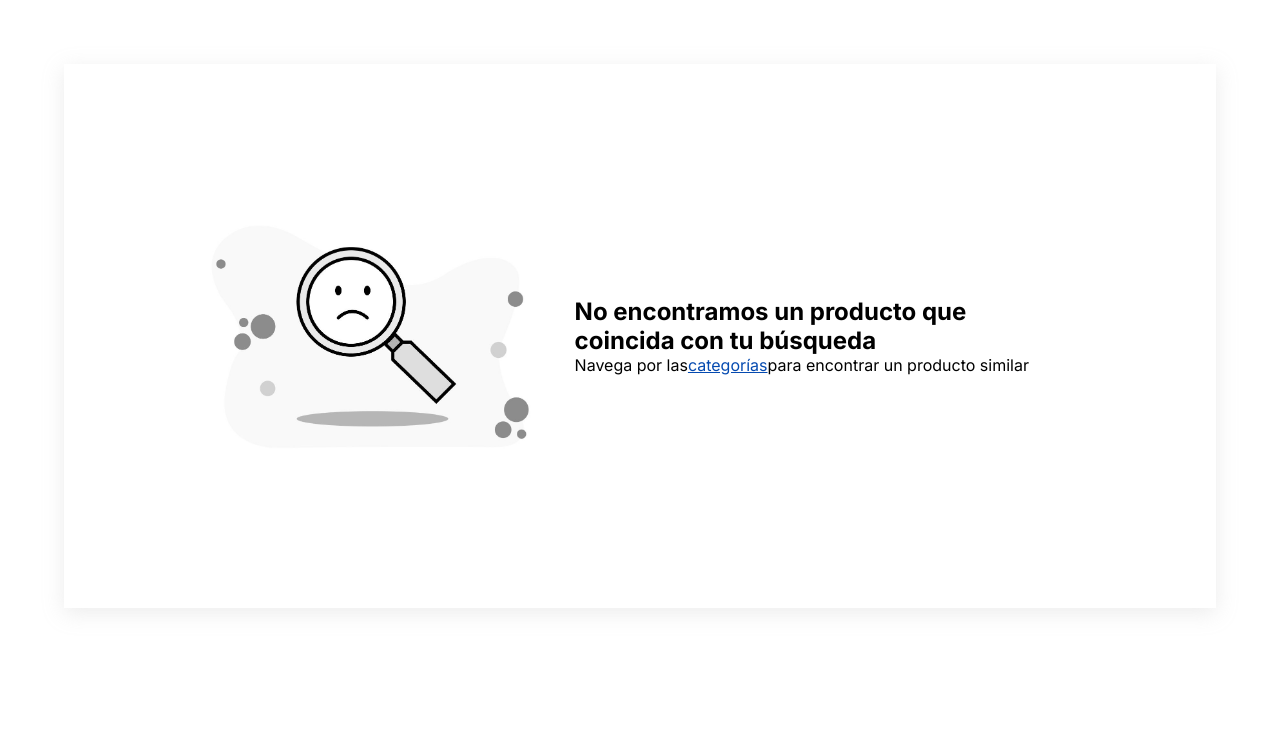
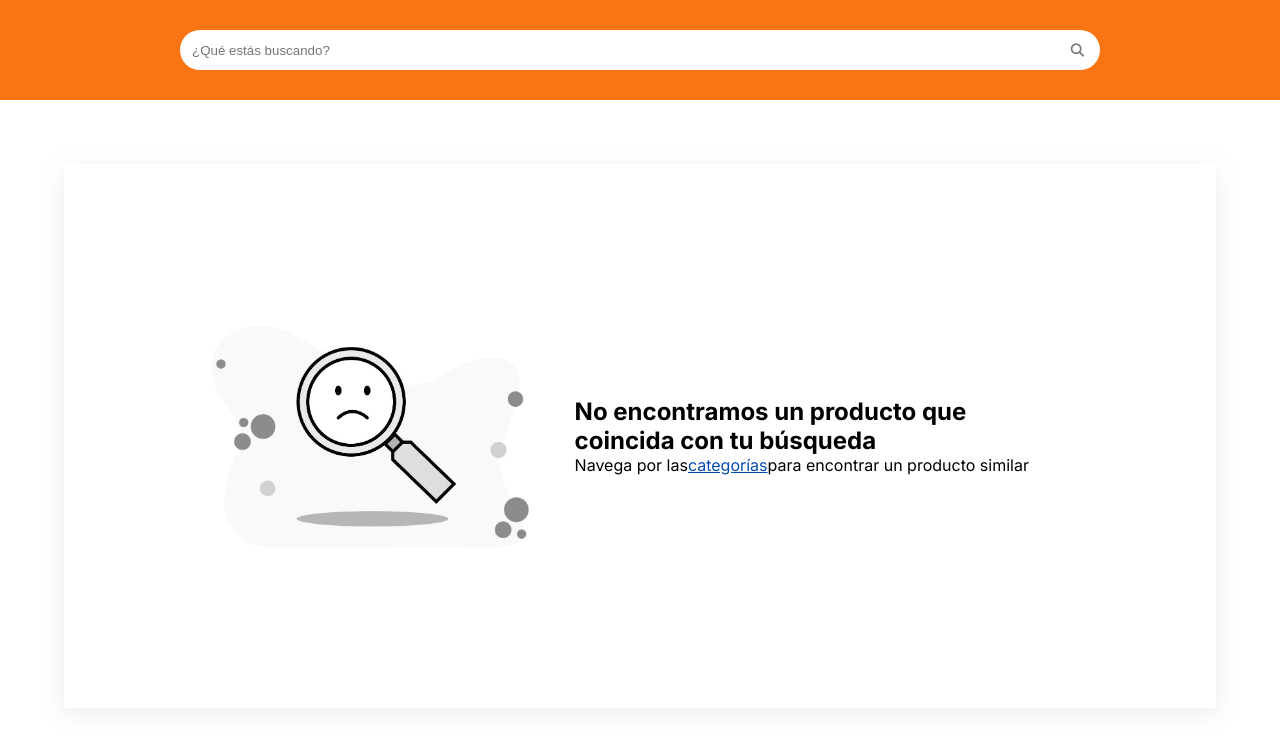
Before and after one commit to DeAceroDLabs/marketplace-frontend, a React (Create React App) app: page /search in a window 1280 px wide. Shown: the top 748 px of the page. Built offline with nearby package versions, Linux system fonts and the light colour scheme.

Commit message:
feat: [DMP-397] Search Bar UI

```diff
--- a/public/index.html
+++ b/public/index.html
@@ -7,6 +7,7 @@
     <link rel="preconnect" href="https://fonts.googleapis.com">
     <link rel="preconnect" href="https://fonts.gstatic.com" crossorigin>
     <link href="https://fonts.googleapis.com/css2?family=Inter:wght@100;200;300;400;500;600;700;800;900&display=swap" rel="stylesheet">
+    <script src="https://kit.fontawesome.com/74f3529e12.js" crossorigin="anonymous"></script>
     <meta name="theme-color" content="#000000" />
     <meta
       name="description"
--- a/src/components/Search/Search.tsx
+++ b/src/components/Search/Search.tsx
@@ -3,6 +3,7 @@ import Section from "components/common/Section";
 import View from "components/common/View";
 import styles from "./Search.module.scss";
 import ProductsNotFound from "./ProductsNotFound";
+import SearchBar from "./SearchBar";
 import { useState } from "react";
 import { Product } from "config/api.types";
 
@@ -13,6 +14,7 @@ const Search: React.FunctionComponent = () => {
     if (products.length) {
       return (
         <View>
+          <SearchBar/>
           <Section title="Search page">
             <div className={styles.body}> Search bar </div>
           </Section>
@@ -21,7 +23,13 @@ const Search: React.FunctionComponent = () => {
     }
   }
 
-  return <ProductsNotFound />;
+  return (
+    <div>
+      <SearchBar/>
+      <ProductsNotFound />
+
+    </div>
+  );
 };
 
 export default Search;
--- /dev/null
+++ b/src/components/Search/SearchBar/SearchBar.module.scss
@@ -0,0 +1,35 @@
+@use 'styles/colors';
+@use 'styles/typography';
+
+.searchContainer{
+  display: flex;
+  justify-content: center;
+  align-items: center;
+  background-color: #F97513;
+  height: 100px;
+
+
+  .searchBar{
+    width: 900px;
+    height: 20px;
+    background-color: #FFFFFF;
+    border-radius: 80px;
+    display: flex;
+    align-items: center;
+    padding: 10px;
+    button{
+      background-color: white;
+      border: none;
+    }
+    i{
+      color: #777;
+    }
+    input{
+      flex: 1;
+      height: 20px;
+      border: none;
+      outline: none;
+      padding-right: 20px;
+    }
+  }
+}
--- /dev/null
+++ b/src/components/Search/SearchBar/SearchBar.tsx
@@ -0,0 +1,19 @@
+import React from "react";
+import styles from "./SearchBar.module.scss";
+
+const SearchBar: React.FunctionComponent = () => {
+  return (
+    <div className={styles.searchContainer}>
+      <form action="/" method="POST">
+        <div className={styles.searchBar}>
+          <input type="text" placeholder="¿Qué estás buscando?" name="search" id="site-search"/>
+          <button type="submit">
+            <i className="fa fa-search"></i>
+          </button>
+        </div>
+      </form>
+    </div>
+  );
+};
+
+export default SearchBar;
--- /dev/null
+++ b/src/components/Search/SearchBar/index.ts
@@ -0,0 +1 @@
+export { default } from "./SearchBar";
```
